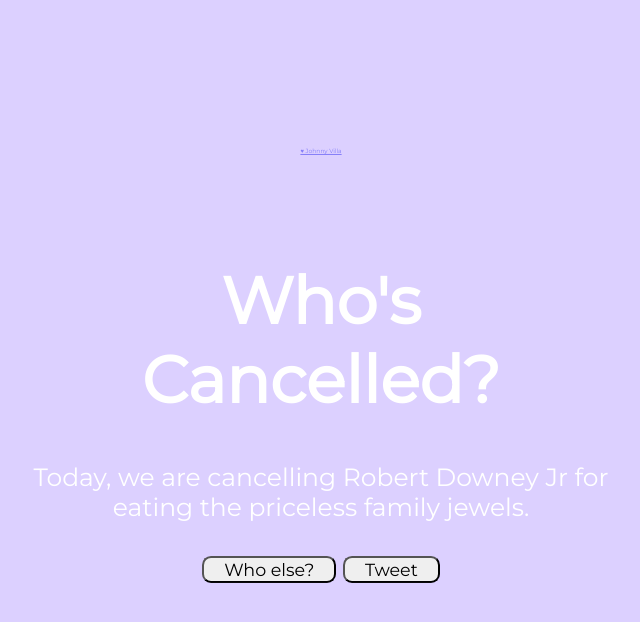
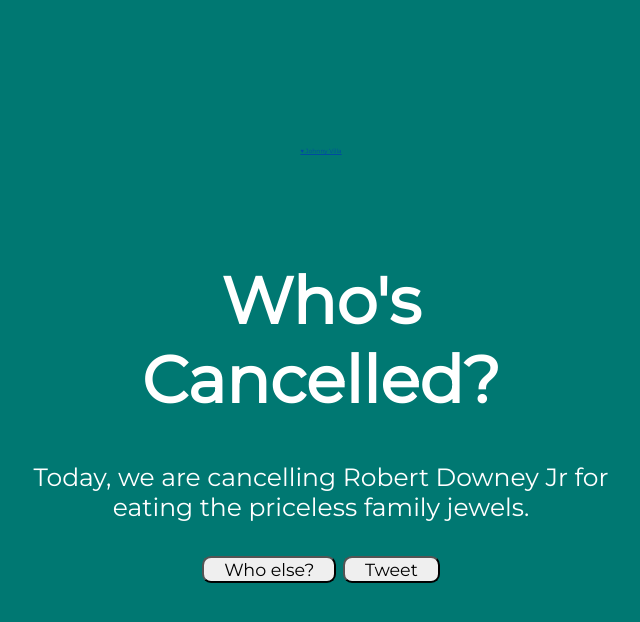
Before and after one commit to superwack/CANCELLED, a plain HTML site: page index.html in a window 1280 px wide. Shown: the whole page, without its empty margins (319-959 px from the left). Drawn offline with Linux system fonts and the light colour scheme.

Commit message:
background2

```diff
--- a/styles.css
+++ b/styles.css
@@ -13,7 +13,7 @@
     left: 0;
     bottom: 0;
     width: 100%;
-    color: white;
+    color: #007872;
     text-align: center;
 }
 body {
@@ -27,7 +27,7 @@
     left: 50%;
     -ms-transform: translate(-50%, -50%);
     transform: translate(-50%, -50%);
-    background-color: #dcd0ff;
+    background-color: #007872;
 
 
     -webkit-transition: opacity 2s ease-in;
```
